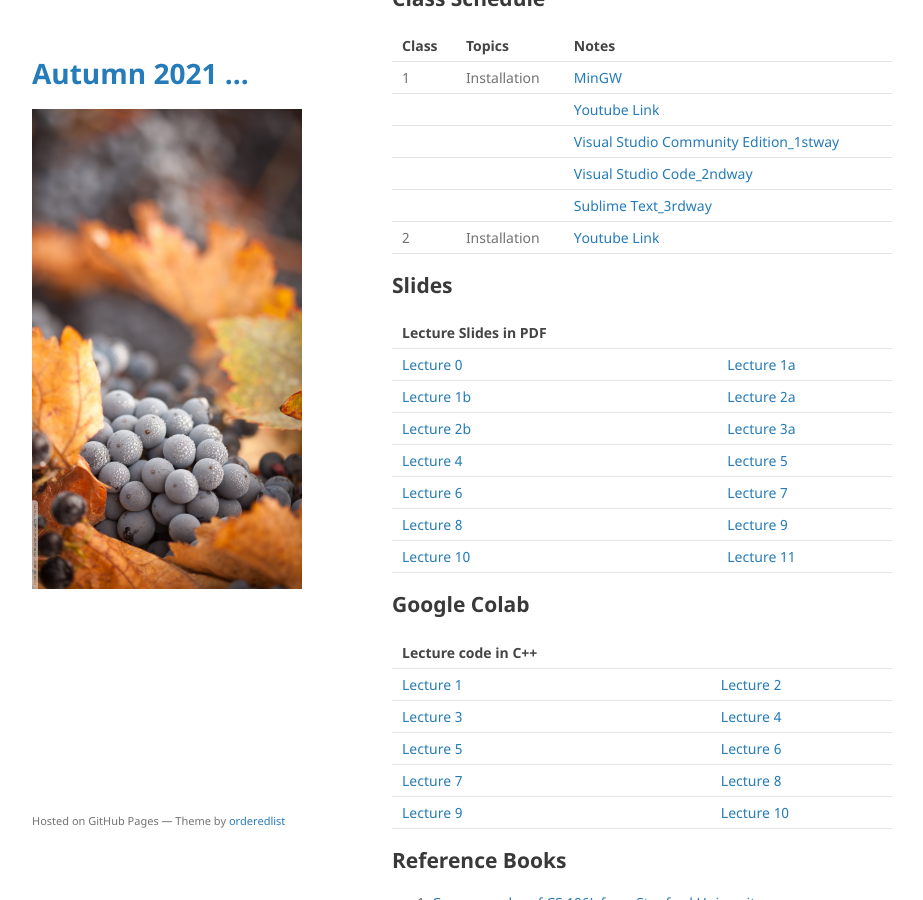
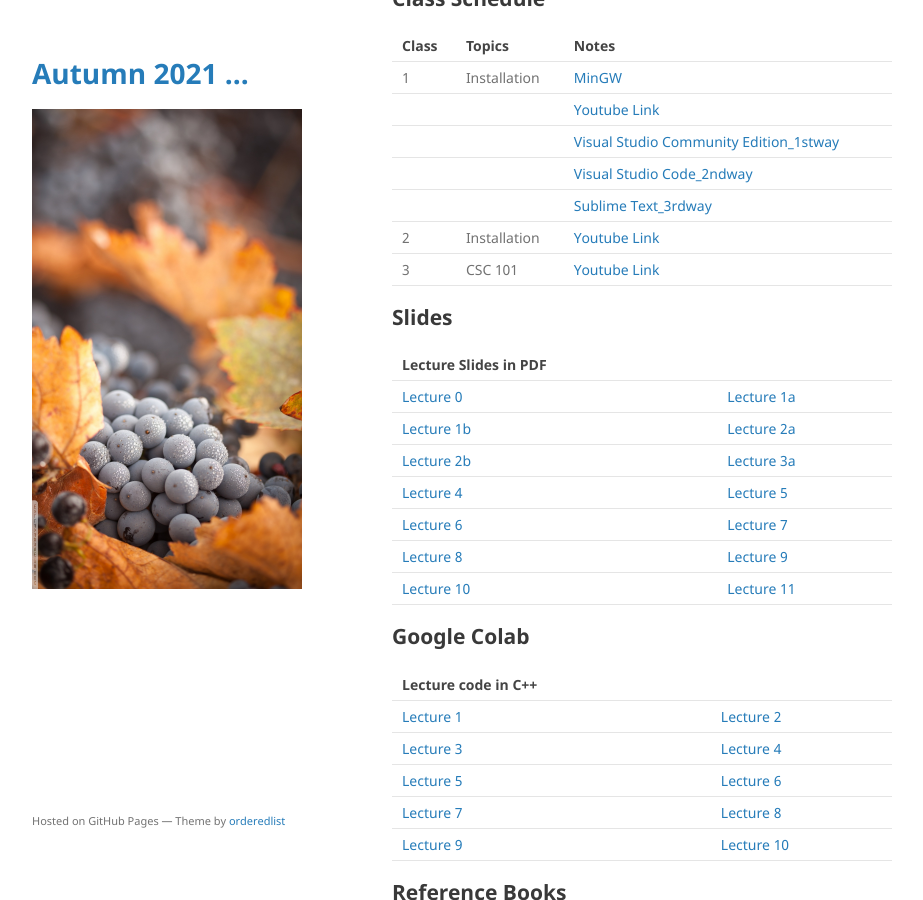
Before and after one commit to mohammadmotiurrahman/mohammadmotiurrahman.github.io, a Jekyll site: the page built from cse203_6/index.md, in a window 1280 px wide and 900 px high, scrolled down 2068 px. Shown: the whole window, without its empty margins (178-1101 px from the left). Built offline with Jekyll 4.4.1, drawn with Linux system fonts in a browser that asks for light colours; our own code applies the rules of GitHub Pages for plain Markdown files.

Commit message:
Update index.md

```diff
--- a/cse203_6/index.md
+++ b/cse203_6/index.md
@@ -72,6 +72,8 @@ environment will force me to not evaluate your exam copies.
 |         |              | [Visual Studio Code_2ndway](https://code.visualstudio.com/?wt.mc_id=vscom_downloads)                           |
 |         |              | [Sublime Text_3rdway](https://www.sublimetext.com/)                                                            |
 | 2       | Installation | [Youtube Link](https://youtu.be/HSDYVbjF34A)                                                                   |
+| 3       | CSC 101      | [Youtube Link](https://youtu.be/Rv3on_46VYg)                                                                   |
+
 
 
 
```
